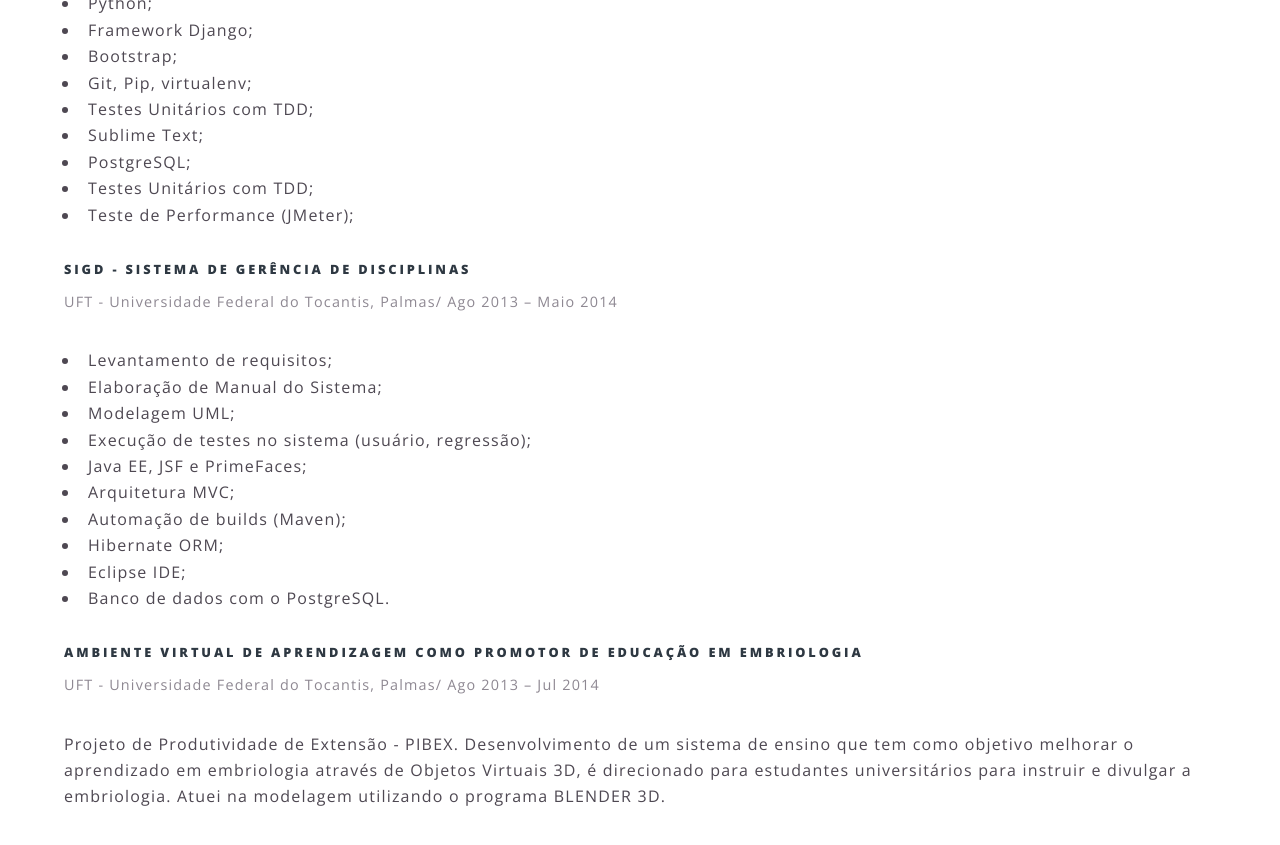
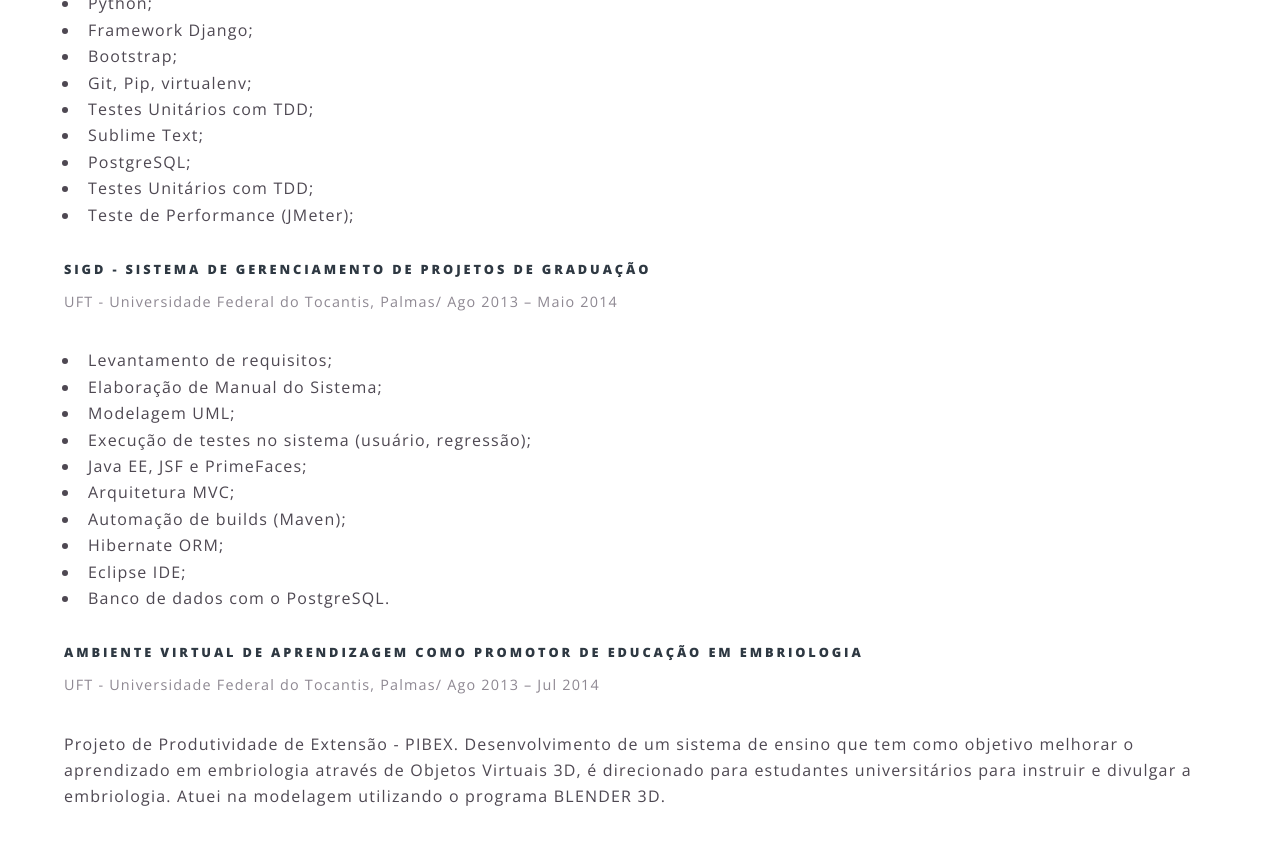
Before and after one commit to SaraFernandes/sarafernandes.github.io_sfdhgdfg, a Jekyll site: the page built from experiencias.html, in a window 1280 px wide and 900 px high, scrolled down 2384 px. Shown: the top 845 px of the window. Built offline with Jekyll 4.4.1, drawn with Linux system fonts in a browser that asks for light colours.

Commit message:
Update experiencias.html

```diff
--- a/experiencias.html
+++ b/experiencias.html
@@ -108,7 +108,7 @@ title: Experiências
 					</div>
 
 				<header>
-					<h5>SIGD - Sistema de Gerência de Disciplinas</h5>
+					<h5>SIGD - Sistema de Gerenciamento de Projetos de Graduação</h5>
 					<p>UFT - Universidade Federal do Tocantis, Palmas/ Ago 2013 – Maio 2014</p>
 				</header>
 					<div class="12u 12u$(medium)">
```
